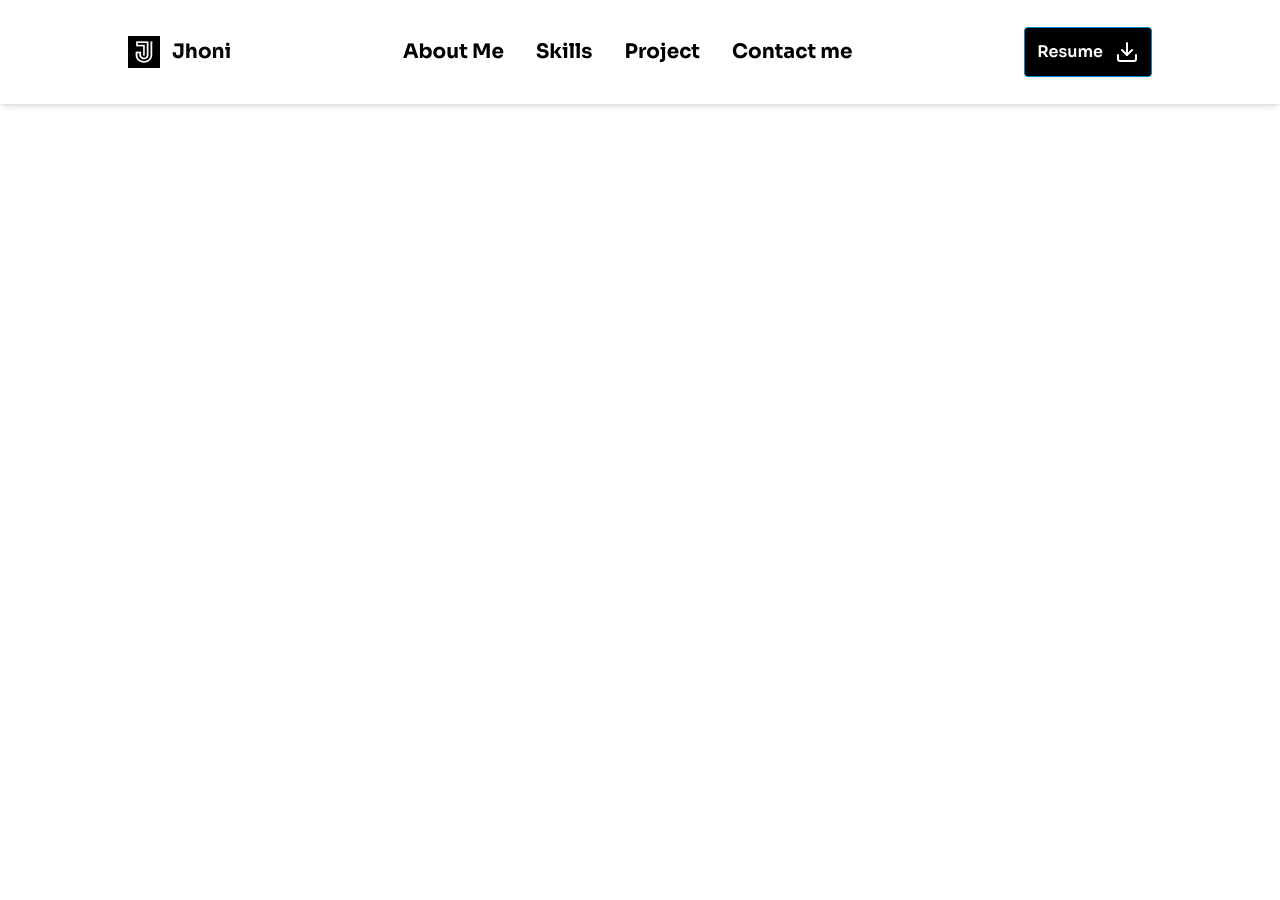
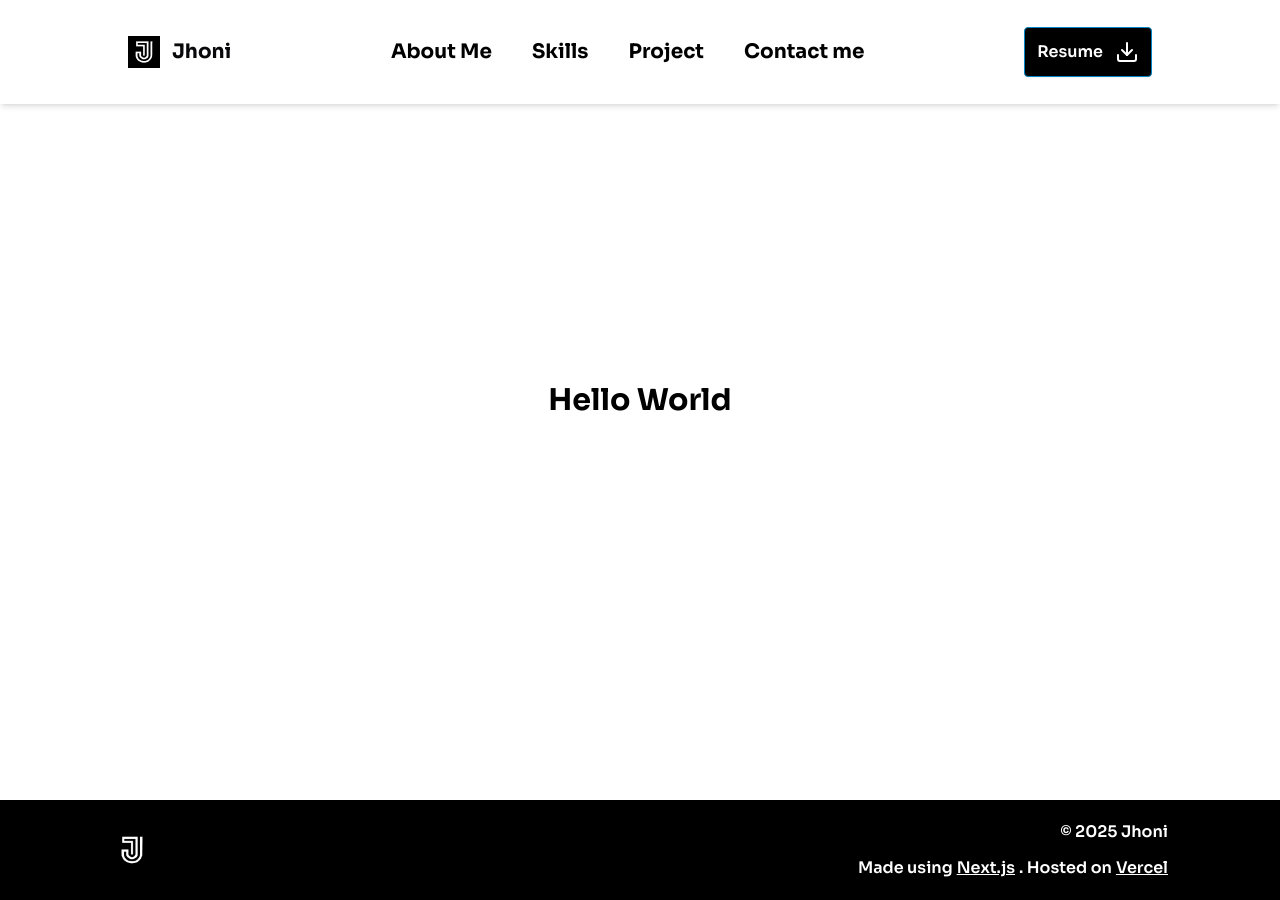
Before and after one commit to jhoniananta/jhonisitepu-portofolio, a Next.js app: page / in a window 1280 px wide. Before the commit the page ends 800 px from the top, so only its background shows below. Built offline with nearby package versions, Linux system fonts and the light colour scheme.

Commit message:
feat: add footer

```diff
--- a/src/app/page.tsx
+++ b/src/app/page.tsx
@@ -2,13 +2,14 @@
 
 import '@/lib/env';
 
-import Navbar from '@/layouts/navbar';
+import Layout from '@/layouts/Layout';
 
 export default function HomePage() {
   return (
-    <main>
-      <Navbar />
-      <section className='bg-white'></section>
-    </main>
+    <Layout withNavbar={true} withFooter={true}>
+      <main className='flex min-h-screen items-center justify-center text-center text-black'>
+        <h1 className='text-3xl font-bold'>Hello World</h1>
+      </main>
+    </Layout>
   );
 }
--- /dev/null
+++ b/src/layouts/Layout.tsx
@@ -0,0 +1,22 @@
+import Footer from '@/layouts/Footer';
+import Navbar from '@/layouts/Navbar';
+
+type LayoutProps = {
+  children: React.ReactNode;
+  withFooter?: boolean;
+  withNavbar?: boolean;
+};
+
+export default function Layout({
+  children,
+  withFooter,
+  withNavbar,
+}: LayoutProps) {
+  return (
+    <main>
+      {withNavbar && <Navbar />}
+      {children}
+      {withFooter && <Footer />}
+    </main>
+  );
+}
--- a/src/layouts/footer.tsx
+++ b/src/layouts/footer.tsx
@@ -1,8 +1,33 @@
+import NextImage from '@/components/NextImage';
+
 export default function Footer() {
   return (
-    <footer className='bg-gray-800 text-white'>
-      <div className='layout py-8 text-center'>
-        <p>&copy; 2021 Next.js Starter</p>
+    <footer className='flex w-full bg-black text-white max-h-[100px]'>
+      <div className='flex w-full overflow-hidden px-4 py-2 lg:px-20 lg:py-6 items-center'>
+        <div className='flex flex-row overflow-hidden lg:px-8 justify-between items-center w-full'>
+          <div className='flex items-center justify-center'>
+            <NextImage
+              src='/favicon/android-chrome-512x512.png'
+              alt='Logo'
+              width={40}
+              height={40}
+              className='rounded-full'
+            />
+          </div>
+          <div className='flex flex-col gap-1 lg:gap-3'>
+            <h6 className='font-semibold text-right'>&#169; 2025 Jhoni</h6>
+            <h6 className='font-semibold text-right flex flex-row gap-1 '>
+              Made using{' '}
+              <a href='https://nextjs.org/'>
+                <p className='underline'>Next.js</p>
+              </a>
+              . Hosted on{' '}
+              <a href='https://vercel.com/'>
+                <p className='underline'>Vercel</p>
+              </a>
+            </h6>
+          </div>
+        </div>
       </div>
     </footer>
   );
--- a/src/layouts/navbar.tsx
+++ b/src/layouts/navbar.tsx
@@ -23,7 +23,7 @@ export default function Navbar() {
   const [isMenuOpen, setIsMenuOpen] = React.useState(false);
   return (
     <>
-      {}
+      {/* Mobile Navbar */}
       <nav className='fixed top-0 left-0 z-50 w-full shadow-md bg-white lg:hidden'>
         <div className='flex overflow-hidden flex-col justify-center p-4 text-xl font-bold tracking-tight leading-tight text-black capitalize whitespace-nowrap'>
           <div className='flex overflow-hidden gap-10 justify-between items-center w-full'>
@@ -67,12 +67,12 @@ export default function Navbar() {
               />
               <h5 className='self-stretch my-auto text-xl font-bold'>Jhoni</h5>
             </div>
-            <div className='flex flex-row justify-between items-center gap-8'>
+            <div className='flex flex-row justify-between items-center gap-10'>
               {navigationItems.map(({ text, href }) => (
                 <UnstyledLink
                   key={text}
                   href={href}
-                  className='text-black font-bold text-lg'
+                  className='text-black font-bold text-lg hover:text-gray-500'
                 >
                   <h5 className='self-stretch my-auto text-xl font-bold'>
                     {text}
```
